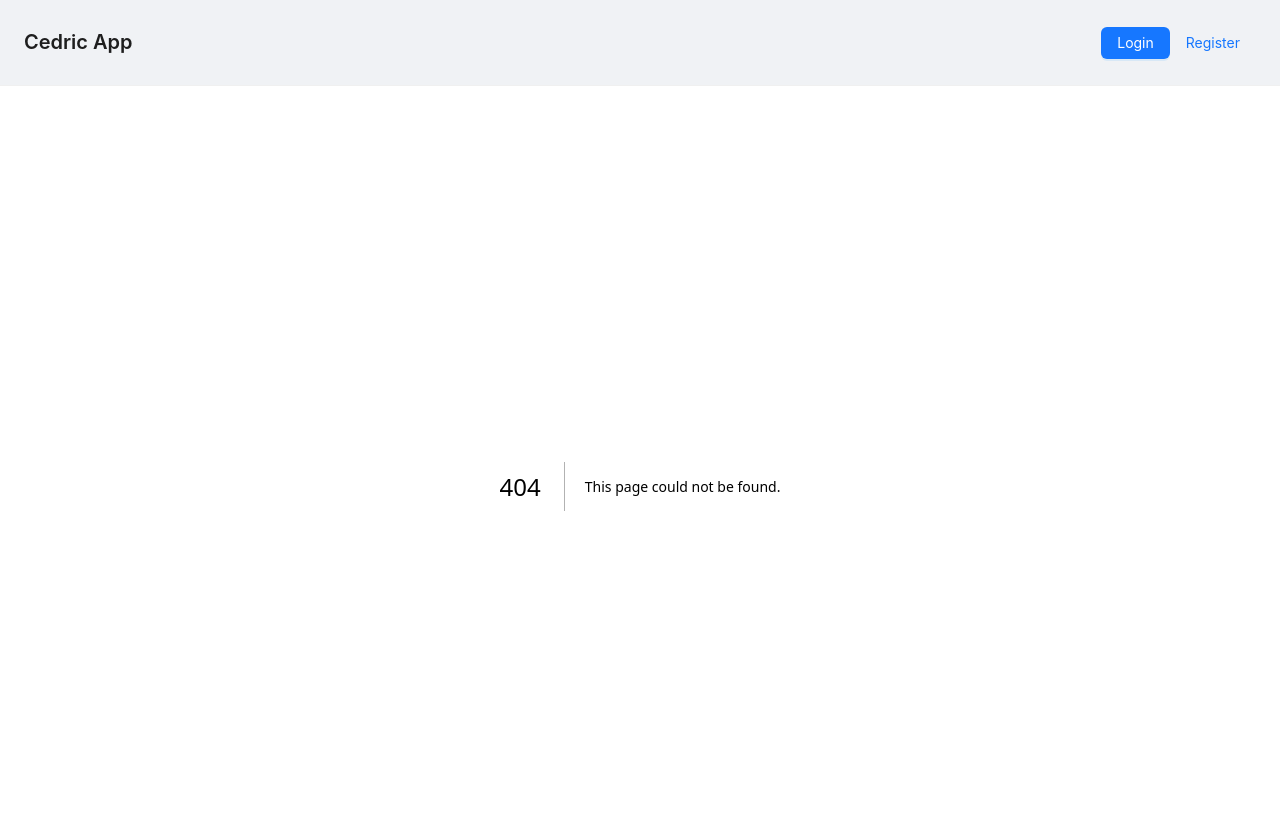
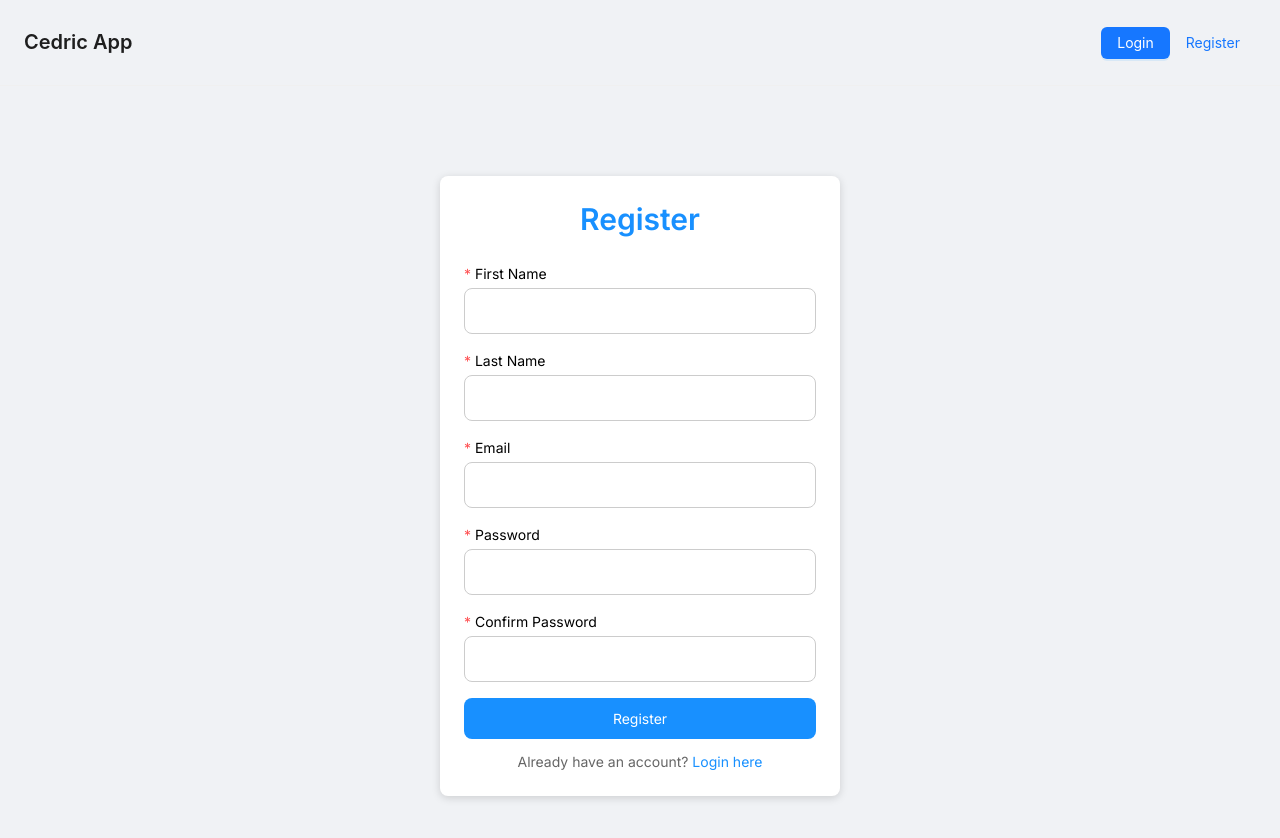
Before and after one commit to namcedic/nextjs-redux, a Next.js app: page /register-without-antd in a window 1280 px wide. Before the commit this address had no page. Shown: the top 838 px of the page. Built offline with nearby package versions, Linux system fonts and the light colour scheme.

Commit message:
fix: add new register page without antd

```diff
--- /dev/null
+++ b/app/register-without-antd/page.tsx
@@ -0,0 +1,125 @@
+'use client'
+
+import React, { useState } from 'react'
+import styles from './register-without-antd.module.scss'
+import { useRouter } from 'next/navigation'
+import Link from 'next/link'
+import { useAppDispatch } from '@/lib/redux/hook'
+import { registerRequest } from '@/lib/redux/features/auth/slice'
+import { notification } from 'antd'
+
+const RegisterPage = () => {
+	const router = useRouter()
+	const dispatch = useAppDispatch()
+
+	const [formData, setFormData] = useState({
+		firstName: '',
+		lastName: '',
+		email: '',
+		password: '',
+		confirmPassword: ''
+	})
+	const [errors, setErrors] = useState<{ [key: string]: string }>({})
+
+	const handleChange = (e: React.ChangeEvent<HTMLInputElement>) => {
+		const { name, value } = e.target
+		setFormData({ ...formData, [name]: value })
+		setErrors({ ...errors, [name]: '' })
+	}
+
+	const validate = () => {
+		const newErrors: { [key: string]: string } = {}
+		if (!formData.firstName.trim()) newErrors.firstName = 'First name is required'
+		if (!formData.lastName.trim()) newErrors.lastName = 'Last name is required'
+		if (!formData.email.match(/^[^\s@]+@[^\s@]+\.[^\s@]+$/)) newErrors.email = 'Invalid email'
+		if (!formData.password.match(/^(?=.*[A-Za-z])(?=.*\d).{6,}$/))
+			newErrors.password = 'Password must be at least 6 characters and include letters and numbers'
+		if (formData.password !== formData.confirmPassword) newErrors.confirmPassword = 'Passwords do not match'
+
+		setErrors(newErrors)
+		return Object.keys(newErrors).length === 0
+	}
+
+	const handleSubmit = async (e: React.FormEvent) => {
+		e.preventDefault()
+		if (!validate()) return
+
+		dispatch(
+			registerRequest({
+				payload: formData,
+				cb: (res) => {
+					if (res.success) {
+						router.push('/')
+						notification.success({ message: 'Registration successful!' })
+					} else {
+						notification.error({ message: res.error || 'Registration failed' })
+					}
+				}
+			})
+		)
+	}
+
+	return (
+		<div className={styles.container}>
+			<div className={styles.card}>
+				<h2 className={styles.title}>Register</h2>
+				<form onSubmit={handleSubmit} noValidate>
+					<div className={styles.formGroup}>
+						<label>
+							<span className={styles.star_require}>*</span> First Name
+						</label>
+						<input type='text' name='firstName' value={formData.firstName} onChange={handleChange} />
+						{errors.firstName && <p className={styles.error}>{errors.firstName}</p>}
+					</div>
+
+					<div className={styles.formGroup}>
+						<label>
+							<span className={styles.star_require}>*</span> Last Name
+						</label>
+						<input type='text' name='lastName' value={formData.lastName} onChange={handleChange} />
+						{errors.lastName && <p className={styles.error}>{errors.lastName}</p>}
+					</div>
+
+					<div className={styles.formGroup}>
+						<label>
+							<span className={styles.star_require}>*</span> Email
+						</label>
+						<input type='email' name='email' value={formData.email} onChange={handleChange} />
+						{errors.email && <p className={styles.error}>{errors.email}</p>}
+					</div>
+
+					<div className={styles.formGroup}>
+						<label>
+							<span className={styles.star_require}>*</span> Password
+						</label>
+						<input type='password' name='password' value={formData.password} onChange={handleChange} />
+						{errors.password && <p className={styles.error}>{errors.password}</p>}
+					</div>
+
+					<div className={styles.formGroup}>
+						<label>
+							<span className={styles.star_require}>*</span> Confirm Password
+						</label>
+						<input
+							type='password'
+							name='confirmPassword'
+							value={formData.confirmPassword}
+							onChange={handleChange}
+						/>
+						{errors.confirmPassword && <p className={styles.error}>{errors.confirmPassword}</p>}
+					</div>
+
+					<button type='submit' className={styles.registerButton}>
+						Register
+					</button>
+
+					<p className={styles.loginLink}>
+						Already have an account? <Link href='/login'>Login here</Link>
+					</p>
+				</form>
+			</div>
+		</div>
+	)
+}
+
+export default RegisterPage
--- /dev/null
+++ b/app/register-without-antd/register-without-antd.module.scss
@@ -0,0 +1,93 @@
+$primary-color: #1890ff;
+$card-bg: #ffffff;
+$border-radius: 8px;
+
+.container {
+	display: flex;
+	justify-content: center;
+	align-items: center;
+	min-height: 100vh;
+	background-color: #f0f2f5;
+}
+
+.card {
+	width: 100%;
+	max-width: 400px;
+	padding: 24px;
+	background: $card-bg;
+	border-radius: $border-radius;
+	box-shadow: 0 2px 8px rgba(0, 0, 0, 0.15);
+}
+
+.title {
+	text-align: center;
+	color: $primary-color;
+	margin-bottom: 24px;
+	font-size: 30px;
+	font-weight: 600;
+	line-height: 1.3;
+}
+
+.star_require {
+	color: #ff4d4f;
+}
+
+.formGroup {
+	display: flex;
+	flex-direction: column;
+	margin-bottom: 16px;
+
+	label {
+		font-size: 14px;
+		margin-bottom: 4px;
+	}
+
+	input {
+		padding: 10px;
+		border: 1px solid #ccc;
+		border-radius: $border-radius;
+		outline: none;
+
+		&:focus {
+			border-color: $primary-color;
+		}
+	}
+}
+
+.error {
+	color: red;
+	font-size: 12px;
+	margin-top: 4px;
+}
+
+.registerButton {
+	width: 100%;
+	padding: 10px;
+	background: $primary-color;
+	color: #fff;
+	border: none;
+	border-radius: $border-radius;
+	cursor: pointer;
+	font-size: 14px;
+	transition: background 0.3s ease;
+
+	&:hover {
+		background: darken($primary-color, 10%);
+	}
+}
+
+.loginLink {
+	text-align: center;
+	margin-top: 12px;
+	color: #666;
+	font-size: 14px;
+
+	a {
+		color: $primary-color;
+		text-decoration: none;
+
+		&:hover {
+			text-decoration: underline;
+		}
+	}
+}
--- a/app/register/page.tsx
+++ b/app/register/page.tsx
@@ -1,6 +1,6 @@
 'use client'
 
-import { Form, Input, Button, Typography, message, notification } from 'antd'
+import { Form, Input, Button, Typography, notification } from 'antd'
 import Link from 'next/link'
 import '../../styles/register.scss'
 import { registerRequest } from '@/lib/redux/features/auth/slice'
--- a/config/constant.ts
+++ b/config/constant.ts
@@ -1,3 +1,3 @@
-export const PUBLIC_PATHS = ['/login', '/register', '/forgot-password', '/reset-password']
+export const PUBLIC_PATHS = ['/login', '/register', '/forgot-password', '/reset-password', '/register-without-antd']
 
 export const RESTRICTED_PATHS = ['/me']
--- a/middleware.ts
+++ b/middleware.ts
@@ -6,6 +6,7 @@ export function middleware(request: NextRequest) {
 	const accessToken = request.cookies.get('authToken')?.value
 	const { pathname } = request.nextUrl
 	const isPublicPath = PUBLIC_PATHS.includes(pathname)
+	console.log(accessToken, isPublicPath, pathname)
 
 	if (accessToken && isPublicPath) {
 		return NextResponse.redirect(new URL('/', request.url))
@@ -14,6 +15,7 @@ export function middleware(request: NextRequest) {
 	if (!accessToken && !isPublicPath) {
 		return NextResponse.redirect(new URL('/login', request.url))
 	}
+	console.log('next')
 
 	return NextResponse.next()
 }
--- a/styles/index.scss
+++ b/styles/index.scss
@@ -1,6 +1,7 @@
 @import './globals.scss';
 @import './products.scss';
 @import './header.scss';
+@import './register.scss';
 
 @tailwind base;
 @tailwind components;
```
Also changed, not shown: package.json (+6 -1 lines), 1 other file (tests, documents, lock files or other folders).
